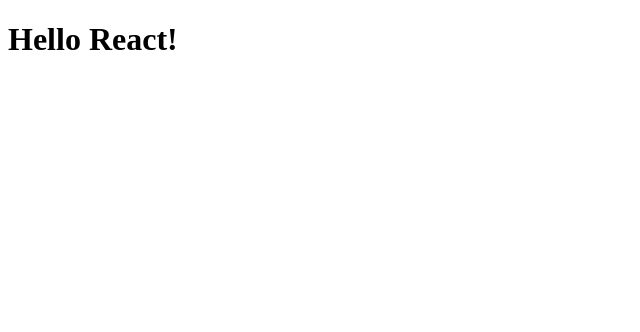
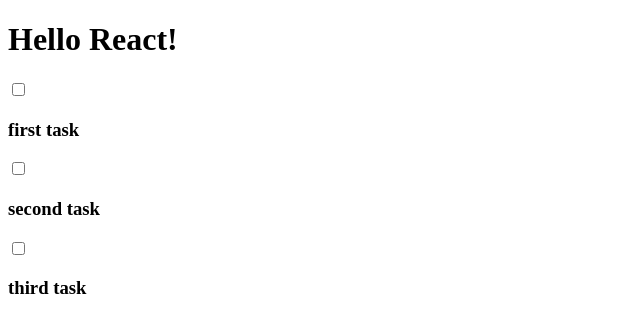
Before and after one commit to flawedvice/taskManager, a React (Create React App) app in the folder client/: page / in a window 1280 px wide. Shown: the top 332 px of the page, without its empty margins (0-640 px from the left). Built offline with nearby package versions, Linux system fonts and the light colour scheme.

Commit message:
Created Main Components for Task Manager: - Single Task - TasksList - App

```diff
--- a/client/src/App.tsx
+++ b/client/src/App.tsx
@@ -1,8 +1,22 @@
 import React from 'react';
 
+import TasksList from './Components/TasksList'
+import { Task } from './Components/Task';
+
+
 function App() {
+
+  let tasks: Task[] = [
+    { title: 'first task', isCompleted: false, owner: 'Anonymous', createdAt: new Date()},
+    { title: 'second task', isCompleted: false, owner: 'Anonymous', createdAt: new Date()},
+    { title: 'third task', isCompleted: false, owner: 'Anonymous', createdAt: new Date()}
+  ]
+
   return (
-    <h1>Hello React!</h1>
+    <main>
+      <h1>Hello React!</h1>
+      <TasksList tasks={tasks} />
+    </main>
   );
 }
 
--- /dev/null
+++ b/client/src/Components/Task.tsx
@@ -0,0 +1,27 @@
+
+
+export interface Task {
+    _id?: string,
+    title: string,
+    description?: string,
+    isCompleted: boolean,
+    category?: string,
+    owner: string,
+    createdAt: Date
+};
+
+interface SingleTaskProps {
+    task: Task
+}
+
+
+const SingleTask = (props: SingleTaskProps) => {
+    return (
+        <article>
+            <input type="checkbox" />
+            <h3>{props.task.title}</h3>
+        </article>
+    );
+};
+
+export default SingleTask;
--- /dev/null
+++ b/client/src/Components/TasksList.tsx
@@ -0,0 +1,19 @@
+import SingleTask, { Task } from './Task';
+
+
+export interface  TasksListProps {
+    tasks: Task[]
+};
+
+
+const TasksList = (props: TasksListProps) => {
+    return (
+        <section>
+            {
+                props.tasks.map( (task: any) => <SingleTask key={task._id} task={task}/>)
+            }
+        </section>
+    );
+};
+
+export default TasksList;
```
